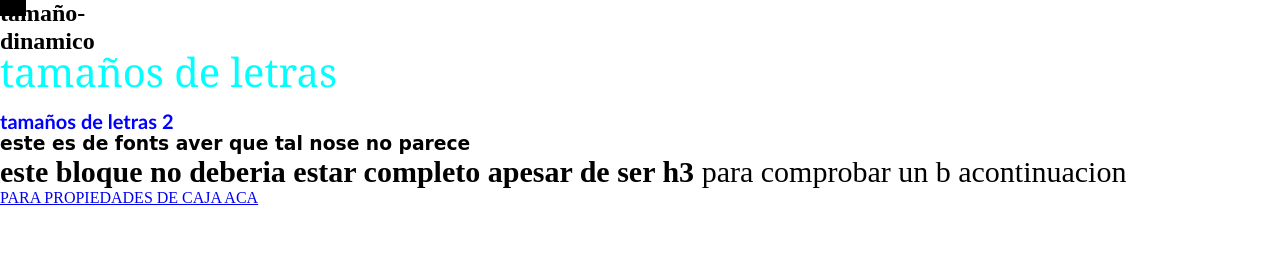
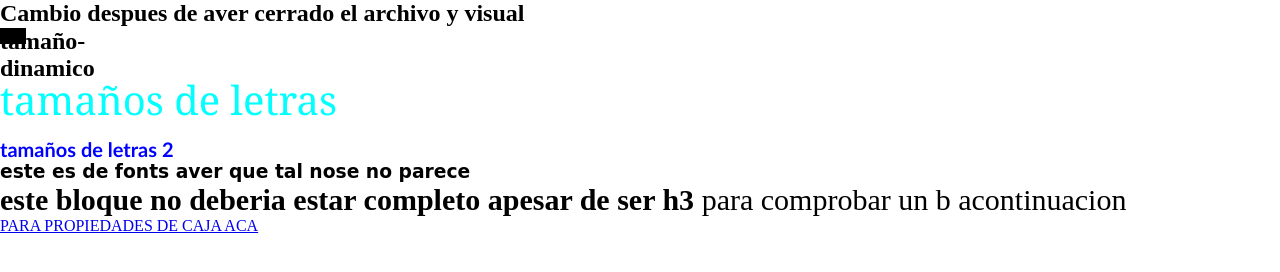
Before and after one commit to marcosillanes/3er-repositorio, a plain HTML site: page index.html in a window 1280 px wide. Drawn offline with nearby package versions, Linux system fonts and the light colour scheme; a web font is replaced by a local one.

Commit message:
Primer cambio despues de cerrar

```diff
--- a/index.html
+++ b/index.html
@@ -11,7 +11,7 @@
     </head>
 
     <body>
-
+        <h2>Cambio despues de aver cerrado el archivo y visual</h2>
 
     <div class="tamaño-dinamico">
 
```
